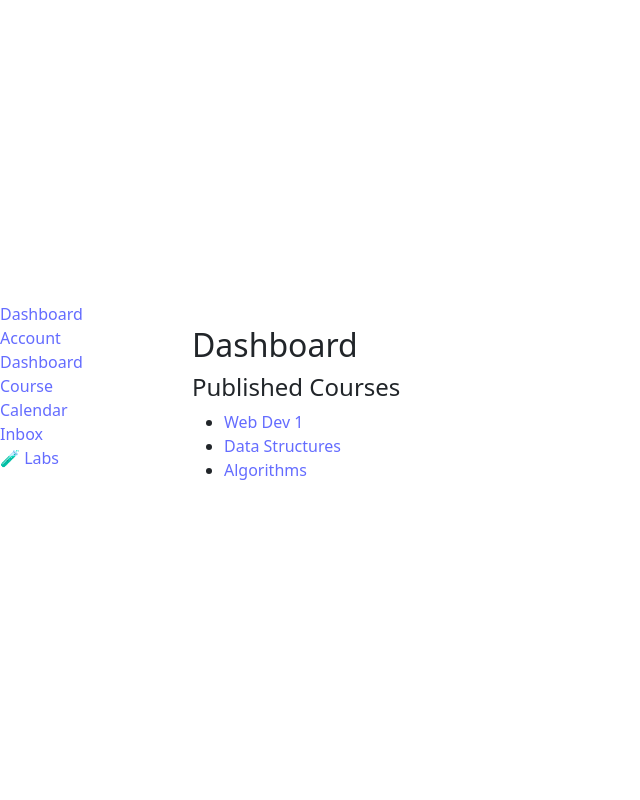
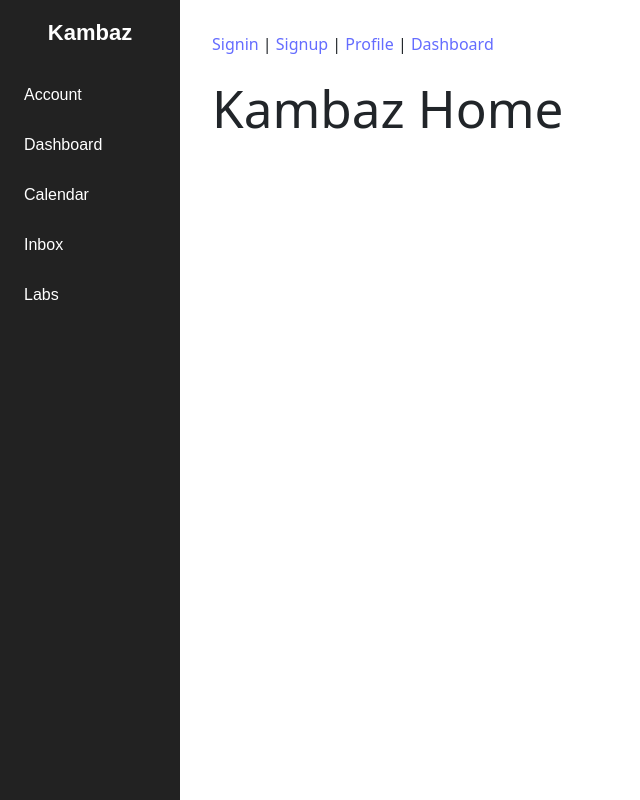
Before and after one commit to goldbo2002/kambaz, a React (Vite) app: page / in a window 1280 px wide. Shown: the whole page, without its empty margins (0-640 px from the left). Built offline with nearby package versions, Linux system fonts and the light colour scheme.

Commit message:
more kambaz

```diff
--- a/src/Kambaz/Account/index.tsx
+++ b/src/Kambaz/Account/index.tsx
@@ -1,18 +1,23 @@
-import { Routes, Route, Navigate } from "react-router-dom";
+// src/Kambaz/Account/index.tsx
+import { Routes, Route, Link } from "react-router-dom";
 import Signin from "./Signin";
 import Signup from "./Signup";
 import Profile from "./Profile";
-import Navigation from "./Navigation";
 
 export default function Account() {
   return (
     <div>
-      <Navigation />
+      {/* Kambaz Account section links */}
+      <nav style={{ marginBottom: 16 }}>
+        <Link to="signin">Signin</Link>{" | "}
+        <Link to="signup">Signup</Link>{" | "}
+        <Link to="profile">Profile</Link>
+      </nav>
       <Routes>
-        <Route path="/" element={<Navigate to="Signin" />} />
-        <Route path="Signin" element={<Signin />} />
-        <Route path="Signup" element={<Signup />} />
-        <Route path="Profile" element={<Profile />} />
+        <Route path="/" element={<Signin />} />
+        <Route path="signin" element={<Signin />} />
+        <Route path="signup" element={<Signup />} />
+        <Route path="profile" element={<Profile />} />
       </Routes>
     </div>
   );
--- a/src/Kambaz/Dashboard.tsx
+++ b/src/Kambaz/Dashboard.tsx
@@ -1,3 +1,4 @@
+import "./Kambaz.css";
 
 
 const courses = [
@@ -8,16 +9,18 @@ const courses = [
 
 export default function Dashboard() {
   return (
-      <div className="container mt-4">
-        <h2>Dashboard</h2>
-        <h4>Published Courses</h4>
-        <ul>
-          {courses.map(course =>
-            <li key={course.id}>
-              <a href={`#${course.link}`}>{course.title}</a>
-            </li>
-          )}
-        </ul>
+    <div className="container mt-4">
+      <h2>Dashboard</h2>
+      <h4>Published Courses</h4>
+      <div className="kambaz-dashboard-courses">
+        {courses.map(course =>
+          <div className="kambaz-course-card" key={course.id}>
+            <h5>{course.title}</h5>
+            <p>{course.desc}</p>
+            <a href={`#${course.link}`}>Go to course</a>
+          </div>
+        )}
       </div>
+    </div>
   );
 }
--- a/src/Kambaz/Kambaz.css
+++ b/src/Kambaz/Kambaz.css
@@ -0,0 +1,41 @@
+/* src/Kambaz/Kambaz.css */
+
+.kambaz-sidebar {
+  min-width: 180px;
+  background: #222;
+  color: #fff;
+  padding-top: 16px;
+  min-height: 100vh;
+  font-family: Arial, sans-serif;
+}
+.kambaz-sidebar a {
+  color: #fff;
+  text-decoration: none;
+  display: block;
+  padding: 10px 24px;
+  margin-bottom: 6px;
+}
+.kambaz-sidebar a.active,
+.kambaz-sidebar a:hover {
+  background: #f44336;
+  color: #fff;
+  border-radius: 8px 0 0 8px;
+}
+.kambaz-dashboard-courses {
+  display: flex;
+  flex-wrap: wrap;
+  gap: 20px;
+}
+.kambaz-course-card {
+  background: #f9f9f9;
+  border: 2px solid #e0e0e0;
+  border-radius: 16px;
+  box-shadow: 0 2px 8px rgba(0,0,0,0.08);
+  padding: 24px;
+  min-width: 220px;
+  max-width: 260px;
+  transition: box-shadow .2s;
+}
+.kambaz-course-card:hover {
+  box-shadow: 0 8px 20px rgba(44,72,90,.18);
+}
--- a/src/Kambaz/Navigation.tsx
+++ b/src/Kambaz/Navigation.tsx
@@ -1,13 +1,30 @@
-import { Link } from "react-router-dom";
+// src/Kambaz/Navigation.tsx
+import { Link, useLocation } from "react-router-dom";
+import "./Kambaz.css";
+
+const navItems = [
+  { path: "/Kambaz/account/signin", label: "Account" },
+  { path: "/Kambaz/dashboard", label: "Dashboard" },
+  { path: "/Kambaz/calendar", label: "Calendar" },
+  { path: "/Kambaz/inbox", label: "Inbox" },
+  { path: "/Kambaz/labs", label: "Labs" },
+];
 
 export default function Navigation() {
+  const location = useLocation();
+
   return (
-    <nav>
-      <ul>
-        <li><Link to="Signin">Signin</Link></li>
-        <li><Link to="Signup">Signup</Link></li>
-        <li><Link to="Profile">Profile</Link></li>
-      </ul>
+    <nav className="kambaz-sidebar">
+      <div style={{ textAlign: "center", marginBottom: 24, fontWeight: "bold", fontSize: 22 }}>Kambaz</div>
+      {navItems.map((item) => (
+        <Link
+          key={item.path}
+          to={item.path}
+          className={location.pathname.startsWith(item.path) ? "active" : ""}
+        >
+          {item.label}
+        </Link>
+      ))}
     </nav>
   );
 }
--- a/src/Kambaz/index.tsx
+++ b/src/Kambaz/index.tsx
@@ -1,18 +1,32 @@
-import { Routes, Route, } from "react-router-dom";
+// src/Kambaz/index.tsx
+import { Link, Routes, Route } from "react-router-dom";
+import Navigation from "./Navigation";
+import Dashboard from "./Dashboard";
 import Account from "./Account";
-import Dashboard from "./Dashboard";
-import Sidebar from "./Sidebar";
 
 export default function Kambaz() {
   return (
-    <div className="d-flex">
-      <Sidebar />
-      <div style={{ flex: 1 }}>
+    <div style={{ display: "flex", minHeight: "100vh" }}>
+      {/* Sidebar navigation for Kambaz */}
+      <Navigation />
+
+      {/* Main Kambaz content */}
+      <div style={{ flex: 1, padding: 32 }}>
+        {/* Links for sub-pages */}
+        <nav style={{ marginBottom: 24 }}>
+          <Link to="account/signin">Signin</Link>{" | "}
+          <Link to="account/signup">Signup</Link>{" | "}
+          <Link to="account/profile">Profile</Link>{" | "}
+          <Link to="dashboard">Dashboard</Link>
+        </nav>
+
+        {/* Kambaz subpages */}
         <Routes>
-          <Route path="/" element={<Dashboard />} />
-          <Route path="Account/*" element={<Account />} />
-          <Route path="Dashboard" element={<Dashboard />} />
-          {/* Add more routes: Course, Calendar, Inbox, etc, if you want */}
+          <Route path="/" element={<h1>Kambaz Home</h1>} />
+          <Route path="dashboard" element={<Dashboard />} />
+          <Route path="account/*" element={<Account />} />
+          {/* fallback route */}
+          <Route path="*" element={<h2>Not found</h2>} />
         </Routes>
       </div>
     </div>
```
Also changed, not shown: src/Kambaz/CourseDetail.tsx (added).
